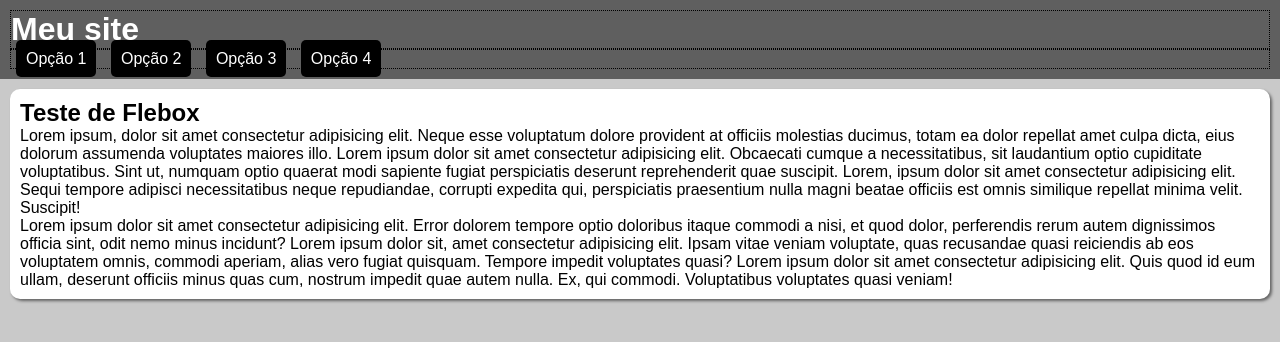
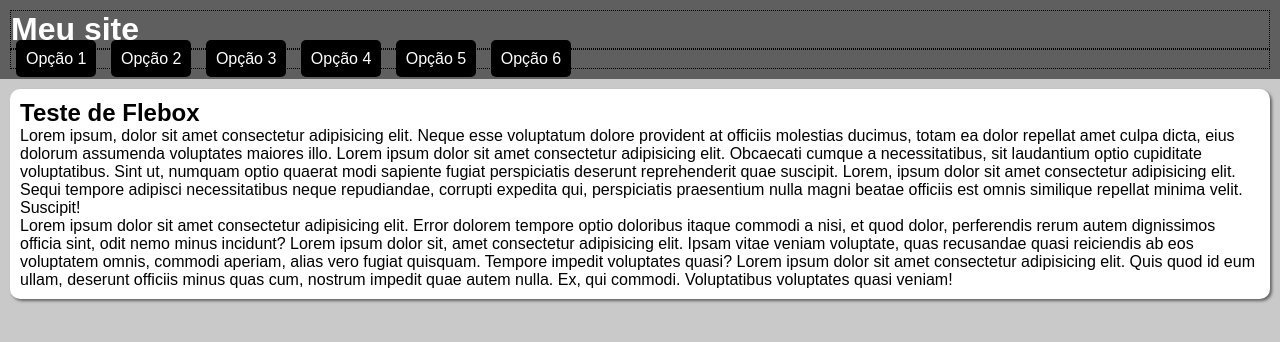
Before and after one commit to SaraMonique13/Curso-html5-css3, a plain HTML site: page html-css/exercicios/ex027/flex013-menu Flexbox/index.html in a window 1280 px wide. Drawn offline with Linux system fonts and the light colour scheme.

Commit message:
Update index.html

```diff
--- a/html-css/exercicios/ex027/flex013-menu Flexbox/index.html
+++ b/html-css/exercicios/ex027/flex013-menu Flexbox/index.html
@@ -14,6 +14,8 @@
             <a href="#">Opção 2</a>
             <a href="#">Opção 3</a>
             <a href="#">Opção 4</a>
+            <a href="#">Opção 5</a>
+            <a href="#">Opção 6</a>
         </nav>
     </header>
     <main>
```
